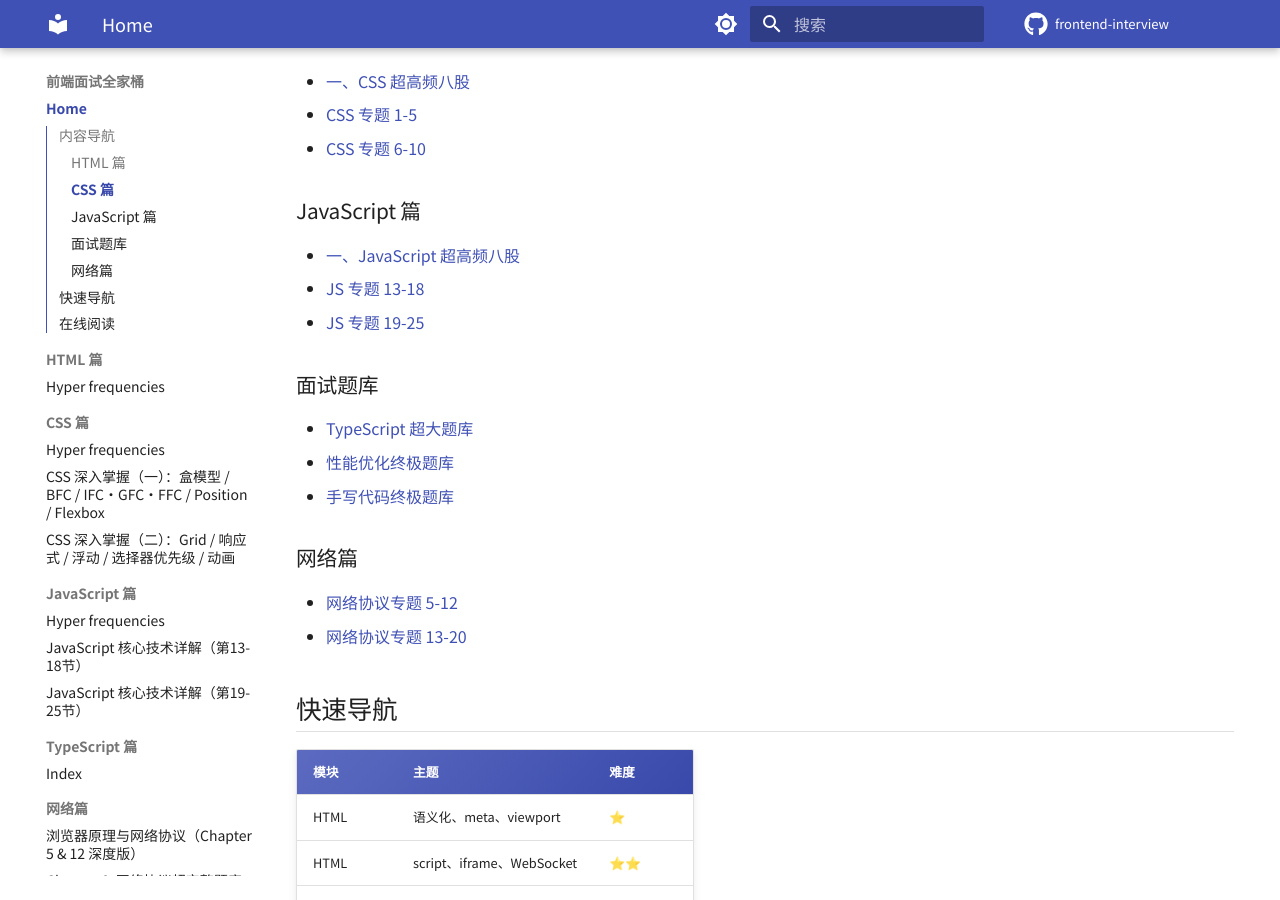
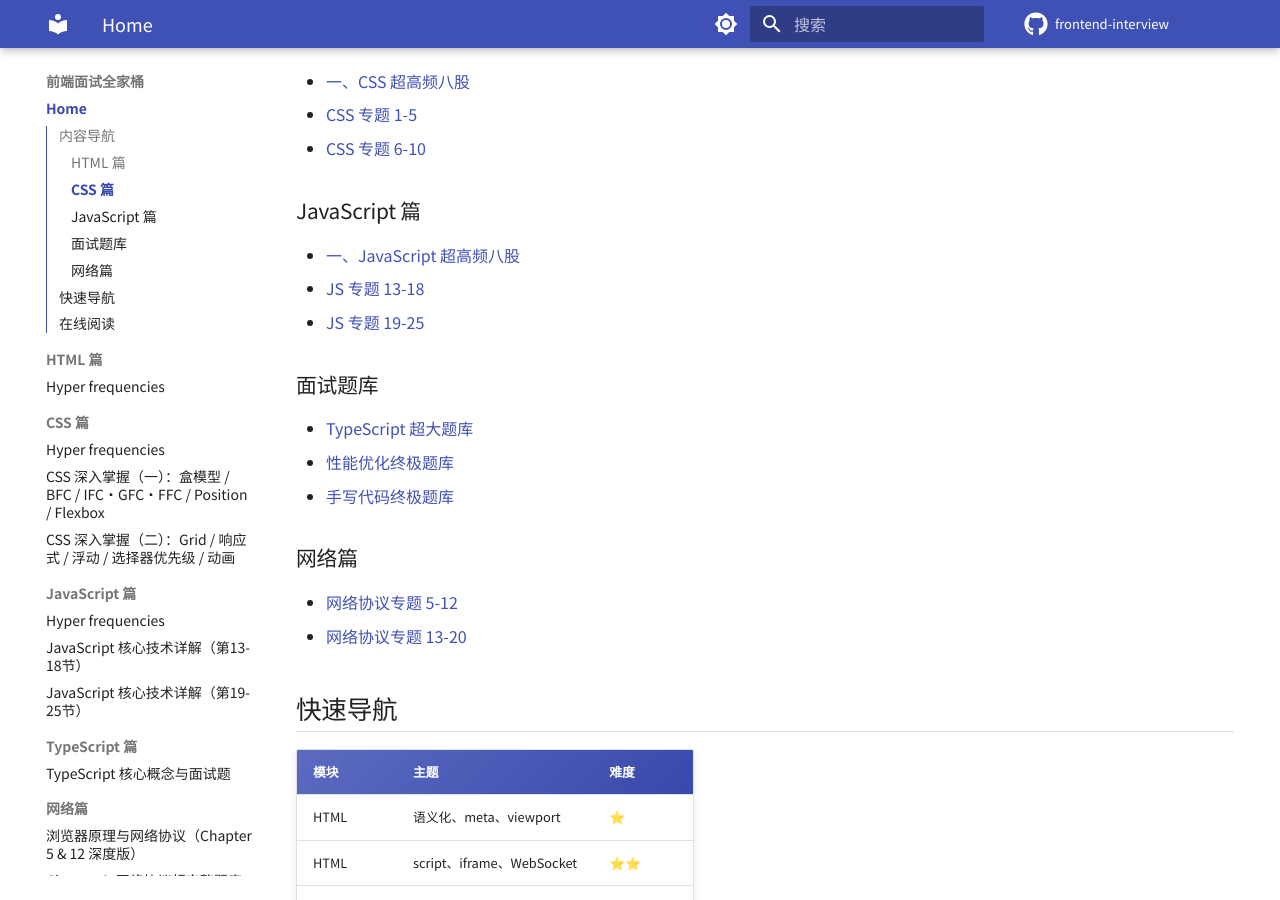
Before and after one commit to Shyu-x/frontend-interview, an MkDocs documentation site: the page built from docs/index.md, in a window 1280 px wide and 900 px high, scrolled down 537 px. Built offline with MkDocs 1.6.1 and Material for MkDocs 9.7.7, drawn with Linux system fonts in a browser that asks for light colours; comment, search, counter and statistics services are not loaded.

Commit message:
fix: replace index.md with semantic nav titles

```diff
--- a/mkdocs.yml
+++ b/mkdocs.yml
@@ -105,14 +105,14 @@
     - js/section-13-18.md
     - js/section-19-25.md
   - TypeScript 篇:
-    - typescript/index.md
+    - TypeScript 核心概念与面试题: typescript/index.md
   - 网络篇:
     - network/section-5-12.md
     - network/section-13-20.md
   - 性能优化:
-    - performance/index.md
+    - 前端性能优化全攻略: performance/index.md
   - 手写代码:
-    - coding/index.md
+    - 手写代码题库: coding/index.md
   - AI Agent 篇:
     - 概述与入门:
       - agent/index.md
```
